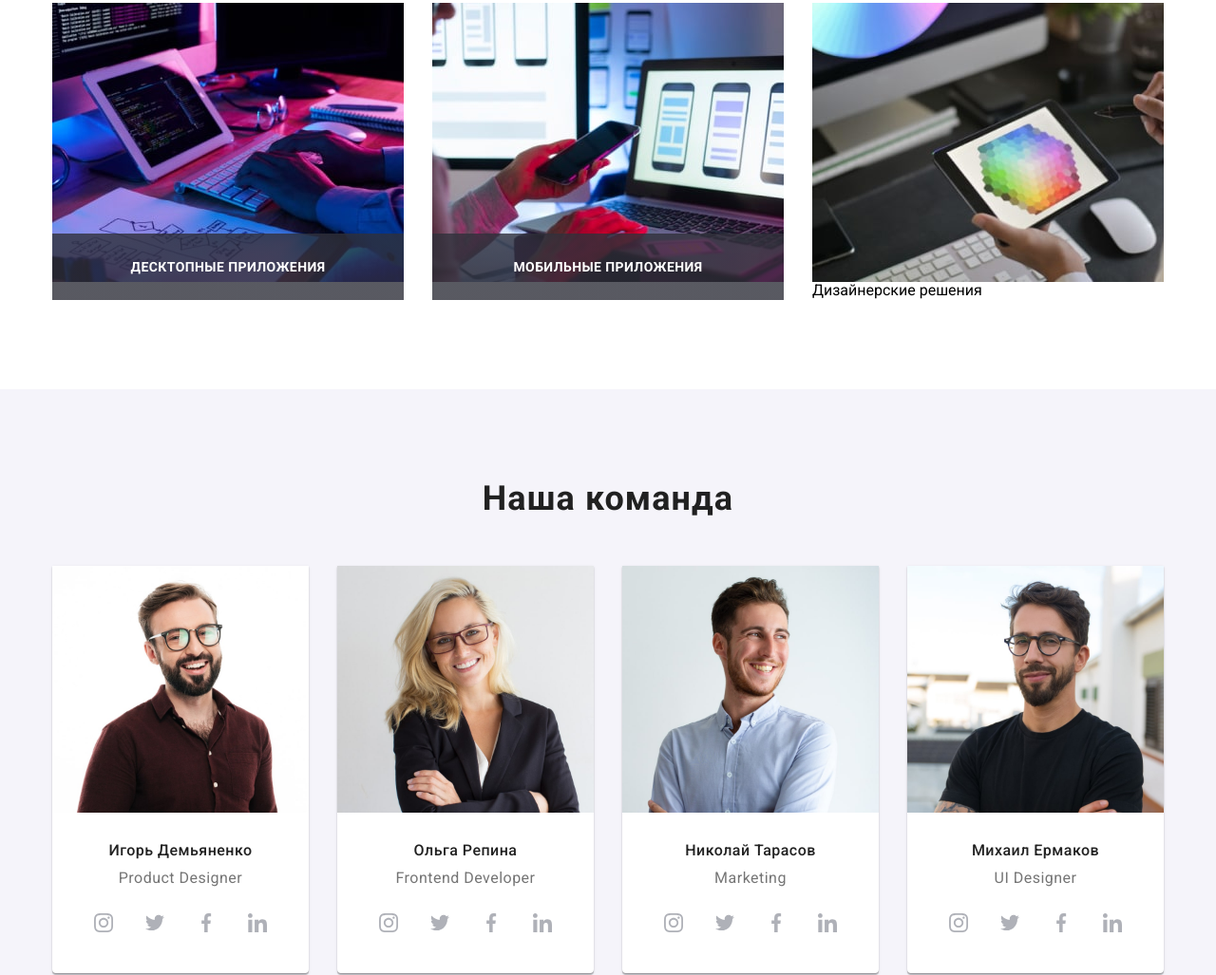
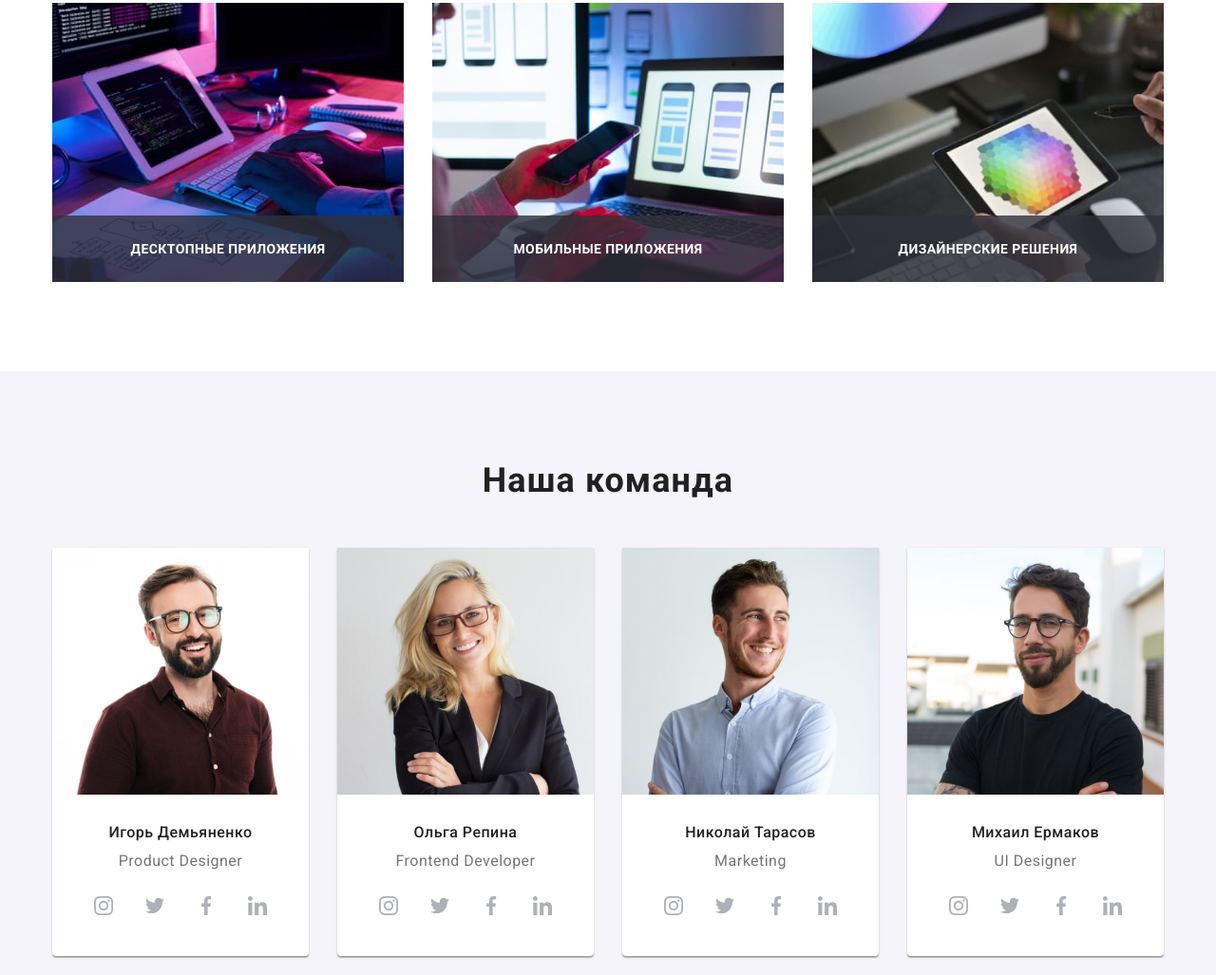
Before and after one commit to Alexander0k/goit-markup-hw-07, a plain HTML site: page index.html in a window 1280 px wide. Shown: the part 1208-2235 px from the top of the page at 95% size. Drawn offline with nearby package versions, Linux system fonts and the light colour scheme.

Commit message:
Ворк- исправил ошибку

```diff
--- a/index.html
+++ b/index.html
@@ -123,7 +123,7 @@
                 </li>
                 <li class="work__item">
                     <img src="./images/photo3-min.jpg" alt="рисование в программе" width="370" height="294">
-                        <p class="work-text">Дизайнерские решения</p>
+                        <p class="work__text">Дизайнерские решения</p>
                 </li>
             </ul>
         </div>
```
